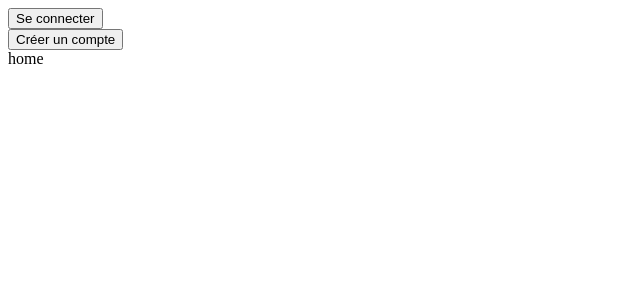
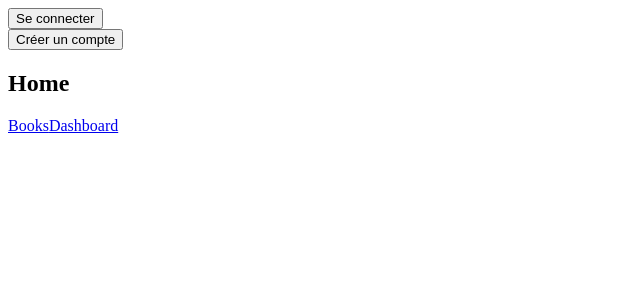
Before and after one commit to Lilian-Mahut/JeanLibrairie-Front, a React (Vite) app: page / in a window 1280 px wide. Shown: the top 300 px of the page, without its empty margins (0-640 px from the left). Built offline with nearby package versions, Linux system fonts and the light colour scheme.

Commit message:
routing application

```diff
--- a/js/App.js
+++ b/js/App.js
@@ -1,11 +1,13 @@
+import AdminDashboard from './pages/AdminDashboard'
+import Dashboard from './pages/Dashboard'
+import Gallery from './components/books/Gallery'
+import Home from './pages/Home'
+import PrivateRoute from './components/routes/PrivateRoute'
 import React from "react"
-import { useSelector, useDispatch } from "react-redux"
-import { BrowserRouter as Router, Switch, Route } from "react-router-dom"
 
-import PrivateRoute from './components/routes/PrivateRoute'
+import { useDispatch, useSelector } from "react-redux"
+import { Route, BrowserRouter as Router, Switch } from "react-router-dom"
 
-import Dashboard from './pages/Dashboard'
-import AdminDashboard from './pages/AdminDashboard'
 
 import Header from "./components/header/Header"
 import Modale from "./components/modale/Modale"
@@ -26,16 +28,8 @@ const App = () => {
 			{ isModalShowing && <Modale clickOutSide={clickOutSideModale} /> }
         	<div className="AppBody">
         		<Switch>
-        			<Route exact path="/">
-        				<div>home</div>
-        			</Route>
-        			<Route path="/books/:slug">
-        				book
-        			</Route>
-        			<Route path="/books">
-        				books
-        			</Route>
-
+        			<Route component={ Home } exact path="/" />
+        			<Route component={ Gallery } path="/books" />
         			<PrivateRoute component={ Dashboard } path="/dashboard" role="user" />
         			<PrivateRoute component={ AdminDashboard } path="/admin/dashboard" role="admin" />
         		</Switch>
--- /dev/null
+++ b/js/components/books/Gallery.js
@@ -0,0 +1,18 @@
+import React from 'react'
+import { Link, Route } from "react-router-dom"
+
+export default ({ match }) => {
+	return(
+		<div>
+			<nav>
+				<ul>
+					<li><Link to={ `${match.path}/cat1` }>Cat1</Link></li>
+					<li><Link to={ `${match.path}/cat2` }>Cat2</Link></li>
+				</ul>
+			</nav>
+			<h3>Gallery</h3>
+			<Route exact path={ match.path }>Index</Route>
+			<Route path={ `${match.path}/:categorySlug` }>Filtered Categorie</Route>
+		</div>
+	)
+}
--- a/js/pages/Dashboard.js
+++ b/js/pages/Dashboard.js
@@ -1,7 +1,24 @@
 import React from 'react'
+import { Link, Route } from "react-router-dom"
 
-export default (props) => {
+import Gallery from '../components/books/Gallery'
+
+export default ({ match }) => {
 	return (
-		<div>Dashboard</div>
+		<div>
+			<nav>
+				<ul>
+					<li><Link to={ `${match.path}` }>Home</Link></li>
+					<li><Link to={ `${match.path}/books` }>Books</Link></li>
+					<li><Link to={ `${match.path}/calendar` }>Calendar</Link></li>
+					<li><Link to={ `${match.path}/about` }>About</Link></li>
+				</ul>
+			</nav>
+			<h2>Dashboard</h2>
+			<Route exact path={ match.path }><h3>Home</h3></Route>
+			<Route path={ `${match.path}/books`} component={ Gallery }/>
+			<Route path={ `${match.path}/calendar`}><h3>Calendar</h3></Route>
+			<Route path={ `${match.path}/about`}><h3>About</h3></Route>
+		</div>
 	)
 }
--- /dev/null
+++ b/js/pages/Home.js
@@ -0,0 +1,12 @@
+import React from 'react'
+import { Link } from 'react-router-dom'
+
+export default props => {
+	return(
+		<div>
+			<h2>Home</h2>
+			<Link to="/books">Books</Link>
+			<Link to="/dashboard">Dashboard</Link>
+		</div>
+	)
+}
```
